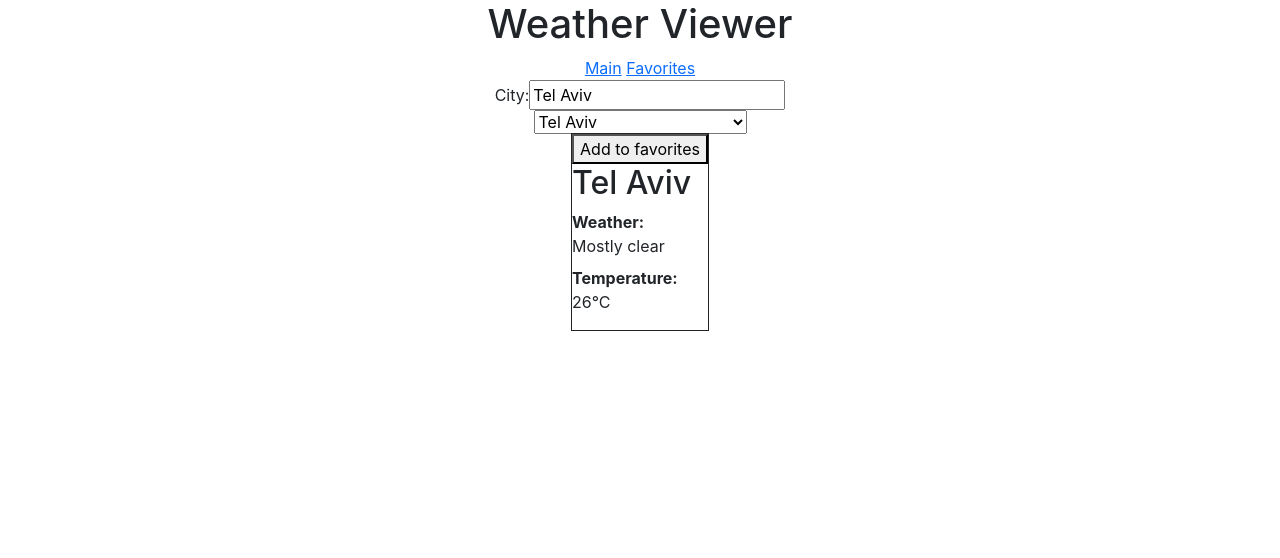
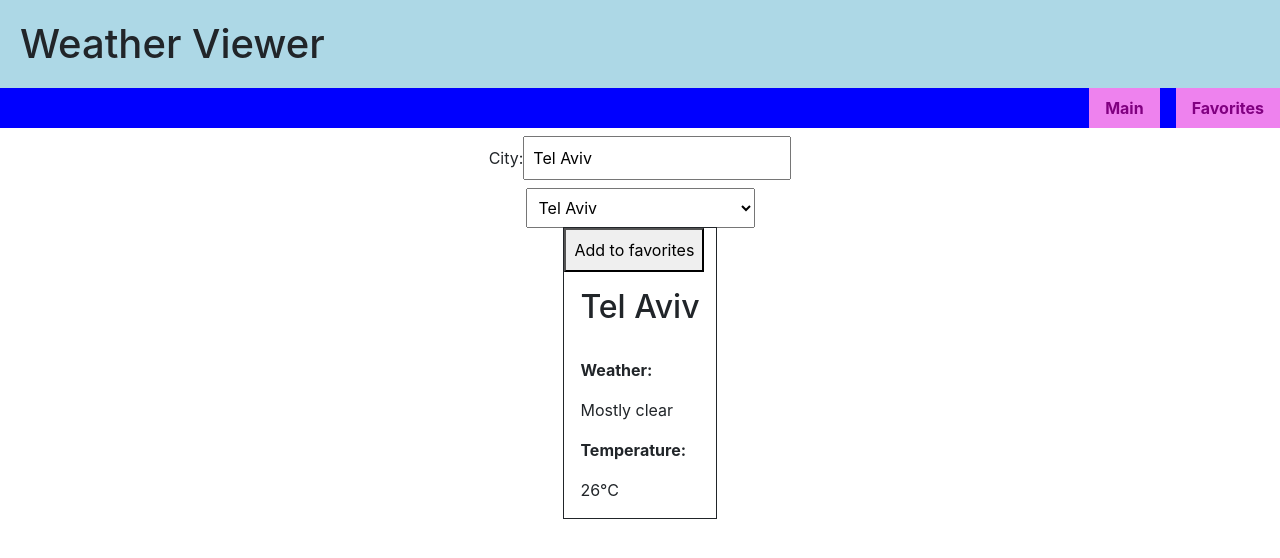
Before and after one commit to NoamAnisfeld/weather-utopia, a React (Create React App) app: page / in a window 1280 px wide. Shown: the top 558 px of the page. Built offline with nearby package versions, Linux system fonts and the light colour scheme.

Commit message:
styiling the header and navbar

```diff
--- a/src/App.css
+++ b/src/App.css
@@ -8,41 +8,35 @@
   outline: 1px solid;
 }
 
-/* .App {
-  text-align: center;
+:not(div) {
+  padding: 0.5em;
+  margin: 0;
 }
 
-.App-logo {
-  height: 40vmin;
-  pointer-events: none;
+html, body {
+  margin: 0;
+  padding: 0;
 }
 
-@media (prefers-reduced-motion: no-preference) {
-  .App-logo {
-    animation: App-logo-spin infinite 20s linear;
-  }
+h1 {
+  width: 100%;
+  padding: 0.5em;
+  background: lightblue;
 }
 
-.App-header {
-  background-color: #282c34;
-  min-height: 100vh;
+nav {
   display: flex;
-  flex-direction: column;
-  align-items: center;
-  justify-content: center;
-  font-size: calc(10px + 2vmin);
-  color: white;
+  gap: 1em;
+  justify-content: end;
+  background: blue;
+  width: 100%;
+  padding: 0;
 }
 
-.App-link {
-  color: #61dafb;
+nav > a {
+  background: violet;
+  color:  purple;
+  padding-inline: 1em;
+  text-decoration: none;
+  font-weight: bold;
 }
-
-@keyframes App-logo-spin {
-  from {
-    transform: rotate(0deg);
-  }
-  to {
-    transform: rotate(360deg);
-  }
-} */
```
